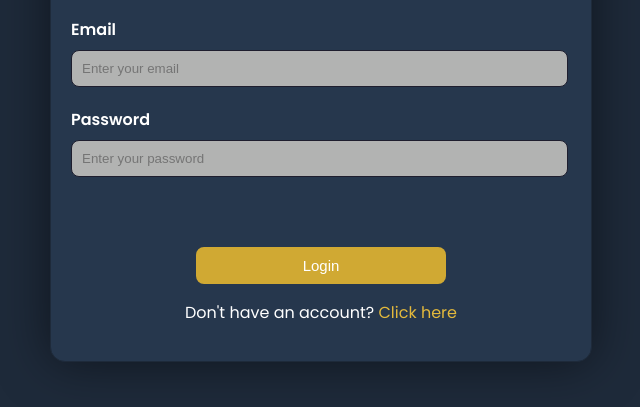
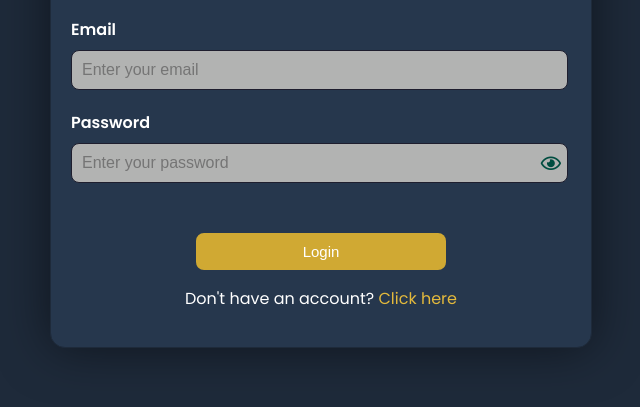
Before and after one commit to mulikruchi07/Smartphone-Application-for-Real-Time-Driving-Behavior-Analysis-and-Feedback, a plain HTML site: page Owner_login.html in a window 1280 px wide. Shown: the part 243-650 px from the top of the page, without its empty margins (319-959 px from the left). Drawn offline with Linux system fonts and the light colour scheme.

Commit message:
Update Owner_login.html

```diff
--- a/Owner_login.html
+++ b/Owner_login.html
@@ -1,10 +1,12 @@
 <!DOCTYPE html>
 <html lang="en">
+
 <head>
     <meta charset="UTF-8">
     <meta name="viewport" content="width=device-width, initial-scale=1.0">
     <title>Owner Login</title>
     <link href="https://fonts.googleapis.com/css2?family=Poppins:wght@400;500;600&display=swap" rel="stylesheet">
+    <link rel="stylesheet" href="https://cdnjs.cloudflare.com/ajax/libs/font-awesome/5.13.0/css/all.min.css">
     <style>
         /* General body styling */
         body {
@@ -17,7 +19,7 @@
 
         /* Container */
         .container {
-    max-width: 300px;
+            max-width: 320px;
             margin: 150px auto;
             padding: 20px;
             background-color: #26374D;
@@ -41,7 +43,17 @@ label {
         }
 
         /* Text inputs */
-input[type="email"], input[type="password"] {
+        .password-container {
+            position: relative;
+            /* width: 100%; */
+        }
+
+        .input-wrapper {
+            position: relative;
+        }
+
+        /* Text inputs */
+        input[type="email"] {
             width: 95%;
             padding: 10px;
             margin-bottom: 20px;
@@ -50,10 +62,35 @@ input[type="email"], input[type="password"] {
             background-color: hsl(120, 1%, 70%);
             outline: none;
             transition: border-color 0.3s ease;
+            font-size: 16px;
         }
 
-input[type="email"]:focus, input[type="password"]:focus {
+        input[type="email"]:focus,
+        input[type="password"]:focus {
             border-color: #e3b93c;
+        }
+
+        input[type="password"],
+        input[type="text"] {
+            width: 95%;
+            padding: 10px;
+            border: 1px solid #1e1e2e;
+            border-radius: 8px;
+            background-color: hsl(120, 1%, 70%);
+            outline: none;
+            transition: border-color 0.3s ease;
+            font-size: 16px;
+        }
+
+        .password-container i {
+            position: absolute;
+            right: 10px;
+            top: 50%;
+            transform: translateY(-50%);
+            cursor: pointer;
+            font-size: 20px;
+            color: #004d40;
+            /* Dark green */
         }
 
         /* Submit button */
@@ -90,27 +127,48 @@ a:hover {
             color: #d0a933;
         }
 
+        /* Eye icon inside input */
+        #togglePasswordLogin {
+            position: absolute;
+            right: 10px;
+            top: 50%;
+            transform: translateY(-50%);
+            cursor: pointer;
+            font-size: 18px;
+            color: #004d40;
+            /* Eye icon color */
+        }
+
+        input:focus {
+            border-color: #e3b93c;
+        }
+
         /* Media query for larger screens (laptops/desktops) */
         @media (min-width: 768px) {
             .container {
-        max-width: 300px; /* Slightly larger width for bigger screens */
+                max-width: 300px;
+                /* Slightly larger width for bigger screens */
                 margin: 150px auto;
             }
 
             button[type="submit"] {
                 margin-left: 25%;
-        width: 50%; /* Center button for larger screens */
+                width: 50%;
+                /* Center button for larger screens */
             }
 
-    input[type="email"], input[type="password"] {
-        width: 95%; /* Stretch inputs for wider layout */
+            input[type="email"],
+            input[type="password"] {
+                width: 95%;
+                /* Stretch inputs for wider layout */
             }
         }
 
         /* Media query for ultra-wide screens */
         @media (min-width: 1200px) {
             .container {
-        max-width: 500px; /* Larger width for very wide screens */
+                max-width: 500px;
+                /* Larger width for very wide screens */
             }
         }
 
@@ -123,6 +181,7 @@ a:hover {
         }
     </style>
 </head>
+
 <body>
     <div class="container">
         <h1>Owner Login</h1>
@@ -130,9 +189,13 @@ a:hover {
             <label for="email">Email</label>
             <input type="email" id="email" name="email" placeholder="Enter your email" required><br>
 
+            <div class="password-container">
                 <label for="password">Password</label>
-            <input type="password" id="password" name="password" placeholder="Enter your password" required><br>
-
+                <div class="input-wrapper">
+                    <input type="password" id="password" name="password" placeholder="Enter your password" required>
+                    <i class="far fa-eye" id="togglePasswordLogin"></i>
+                </div>
+            </div>
             <button type="submit">Login</button><br>
 
             <div class="already-account">
@@ -141,5 +204,21 @@ a:hover {
 
         </form>
     </div>
+    <script>
+        // Password visibility toggle
+        const togglePasswordLogin = document.getElementById('togglePasswordLogin');
+        const loginPassword = document.getElementById('password');
+
+        togglePasswordLogin.addEventListener('click', function () {
+            // Toggle the input type
+            const type = loginPassword.getAttribute('type') === 'password' ? 'text' : 'password';
+            loginPassword.setAttribute('type', type);
+
+            // Toggle the eye icon
+            this.classList.toggle('fa-eye');
+            this.classList.toggle('fa-eye-slash');
+        });
+    </script>
 </body>
+
 </html>
```
Lines whose indentation alone changed are shown as unchanged.
